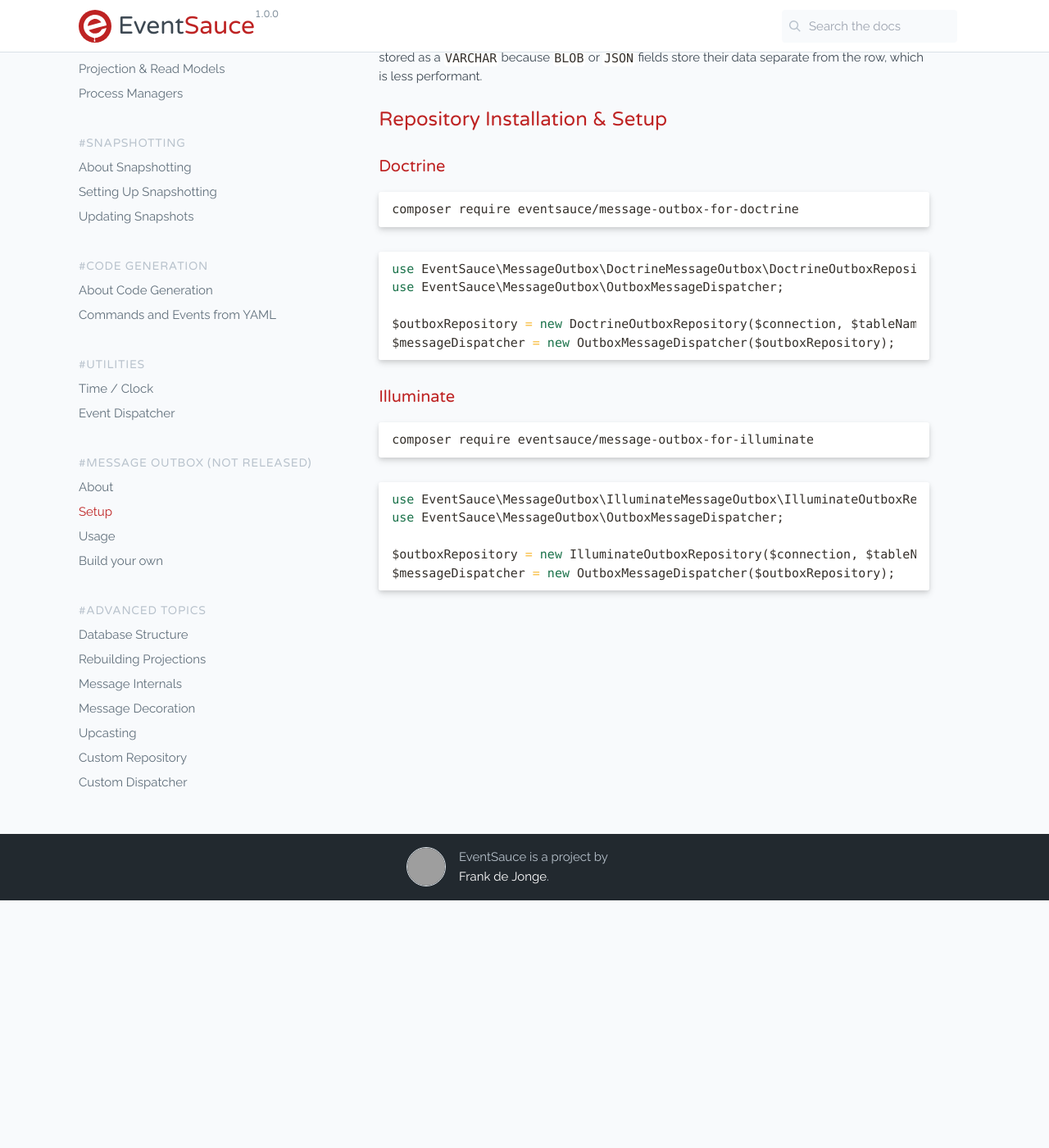
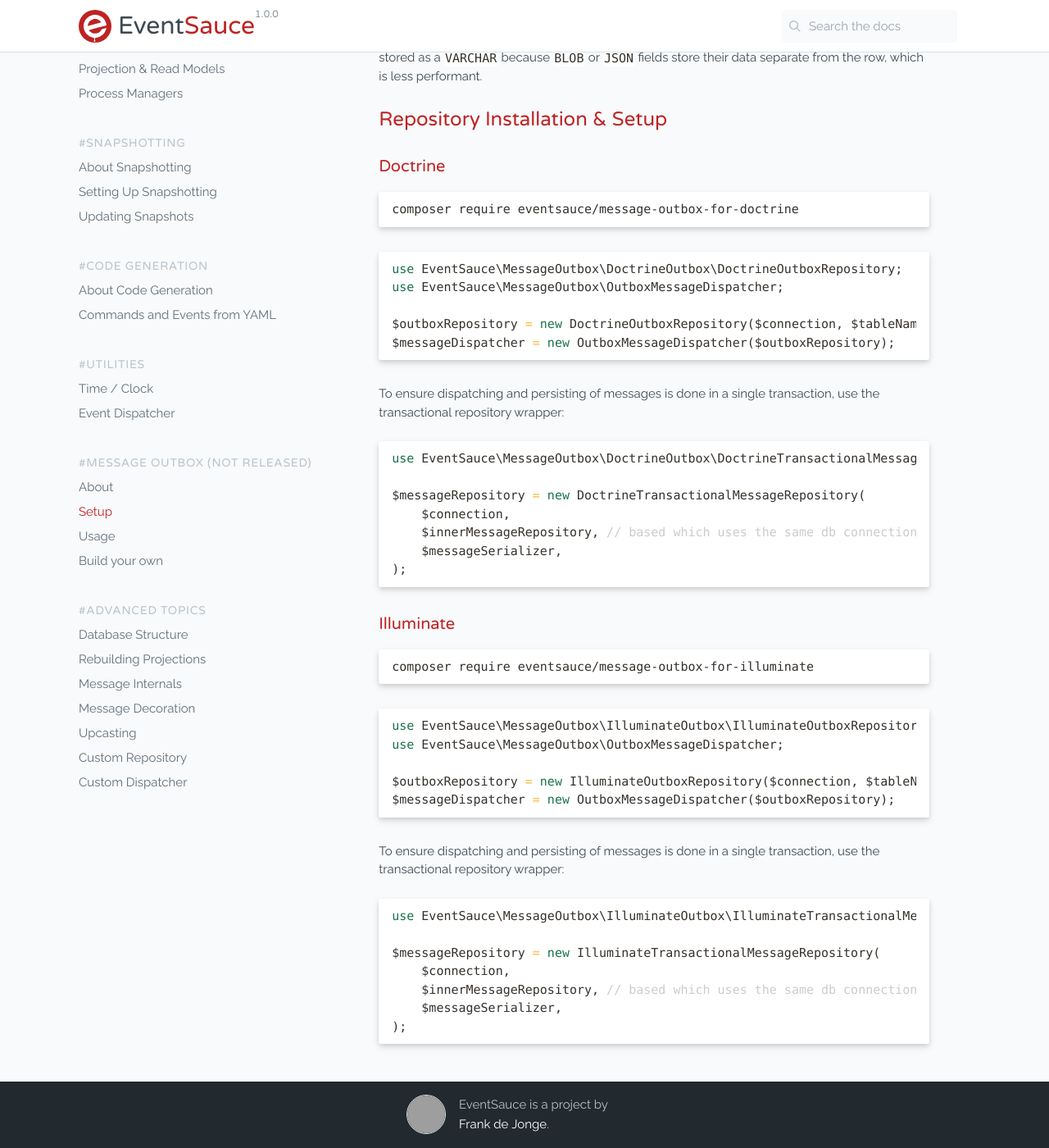
Before and after one commit to EventSaucePHP/EventSauce, a Jekyll site: the page built from docs/docs/message-outbox/setup.md, in a window 1280 px wide and 1400 px high, scrolled down 699 px. Shown: the whole window at 82% size. Built offline with Jekyll 4.4.1, drawn with Linux system fonts in a browser that asks for light colours; comment, search, counter and statistics services are not loaded; before the commit the page ends 1797 px from its top, so only the background shows below that; grey boxes are pictures that could not be loaded.

Commit message:
Document message repository wrapper

````diff
--- a/docs/docs/message-outbox/setup.md
+++ b/docs/docs/message-outbox/setup.md
@@ -45,11 +45,24 @@ composer require eventsauce/message-outbox-for-doctrine
 ```
 
 ```php
-use EventSauce\MessageOutbox\DoctrineMessageOutbox\DoctrineOutboxRepository;
+use EventSauce\MessageOutbox\DoctrineOutbox\DoctrineOutboxRepository;
 use EventSauce\MessageOutbox\OutboxMessageDispatcher;
 
 $outboxRepository = new DoctrineOutboxRepository($connection, $tableName, $messageSerializer);
 $messageDispatcher = new OutboxMessageDispatcher($outboxRepository);
+```
+
+To ensure dispatching and persisting of messages is done in a single transaction, use
+the transactional repository wrapper:
+
+```php
+use EventSauce\MessageOutbox\DoctrineOutbox\DoctrineTransactionalMessageRepository;
+
+$messageRepository = new DoctrineTransactionalMessageRepository(
+    $connection,
+    $innerMessageRepository, // based which uses the same db connection,
+    $messageSerializer,
+);
 ```
 
 ### Illuminate
@@ -59,9 +72,22 @@ composer require eventsauce/message-outbox-for-illuminate
 ```
 
 ```php
-use EventSauce\MessageOutbox\IlluminateMessageOutbox\IlluminateOutboxRepository;
+use EventSauce\MessageOutbox\IlluminateOutbox\IlluminateOutboxRepository;
 use EventSauce\MessageOutbox\OutboxMessageDispatcher;
 
 $outboxRepository = new IlluminateOutboxRepository($connection, $tableName, $messageSerializer);
 $messageDispatcher = new OutboxMessageDispatcher($outboxRepository);
 ```
+
+To ensure dispatching and persisting of messages is done in a single transaction, use
+the transactional repository wrapper:
+
+```php
+use EventSauce\MessageOutbox\IlluminateOutbox\IlluminateTransactionalMessageRepository;
+
+$messageRepository = new IlluminateTransactionalMessageRepository(
+    $connection,
+    $innerMessageRepository, // based which uses the same db connection,
+    $messageSerializer,
+);
+```
````
